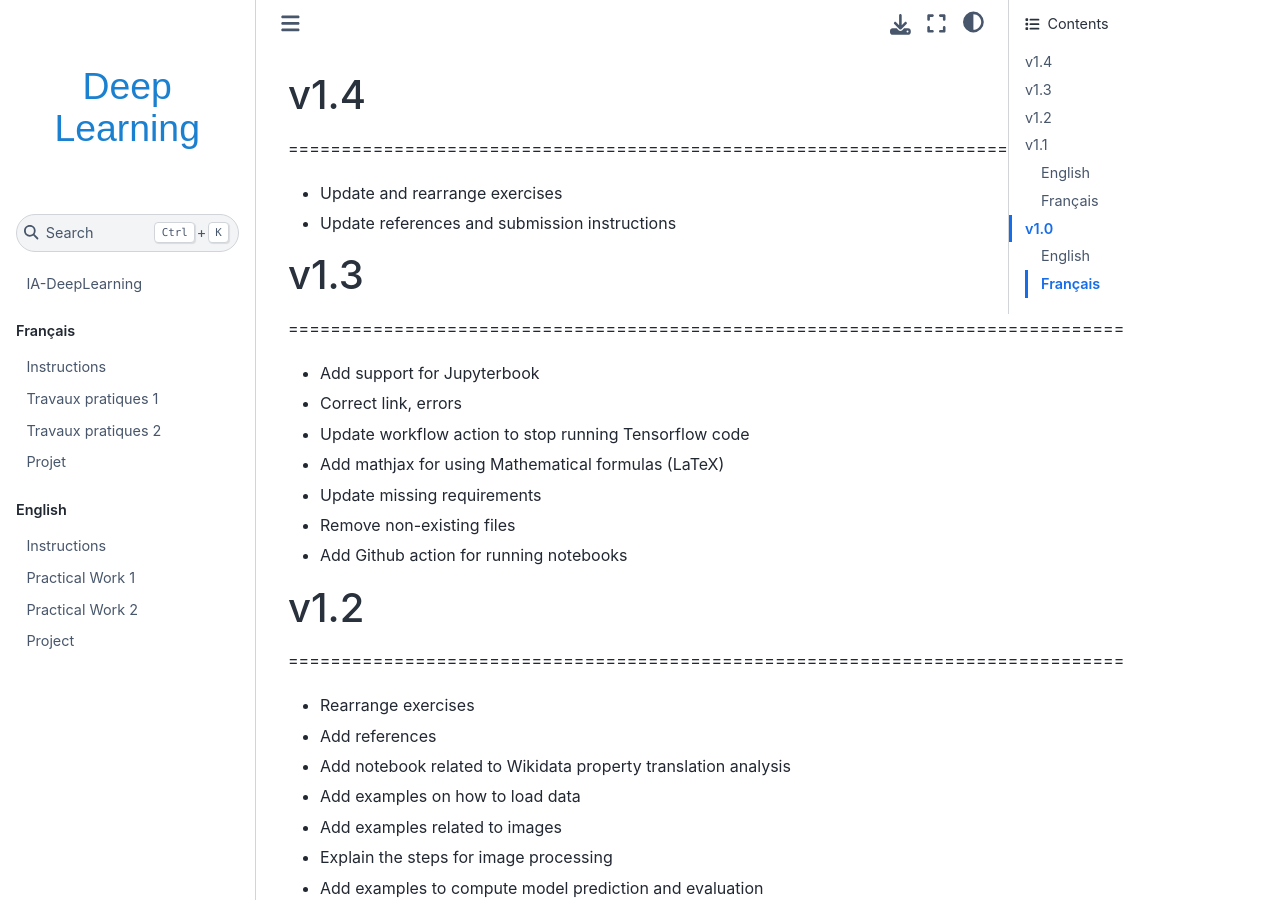
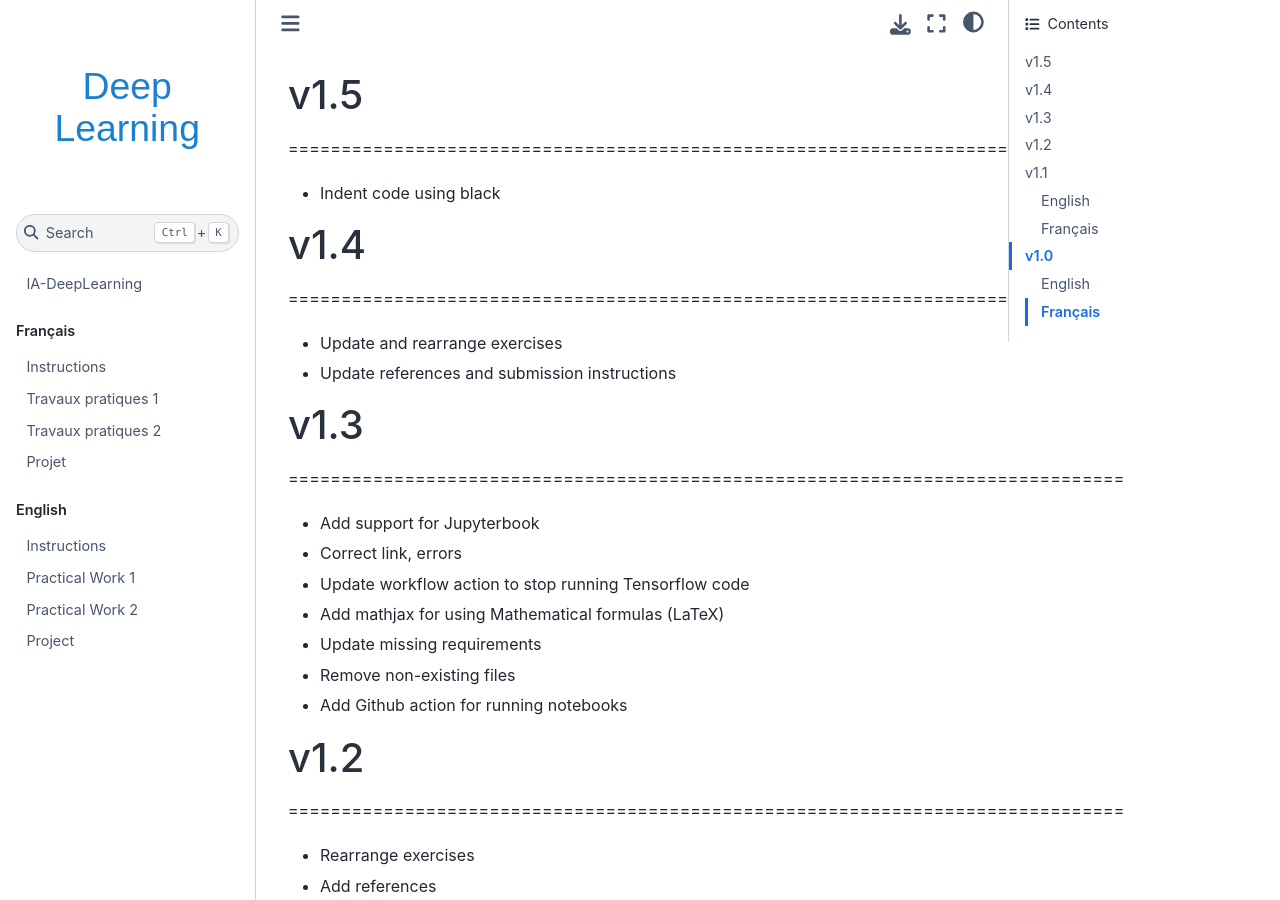
Before and after one commit to rodologie/IA-DeepLearning, a Jupyter Book: the page built from RELEASE.md, in a window 1280 px wide and 900 px high. Built offline with Jupyter Book 1.0.4 settings and Sphinx 7.4.7 and the Sphinx Book theme 1.1.4, drawn with Linux system fonts in a browser that asks for light colours.

Commit message:
Update RELEASE.md

```diff
--- a/RELEASE.md
+++ b/RELEASE.md
@@ -1,3 +1,7 @@
+# v1.5
+===============================================================================
+- Indent code using black
+
 # v1.4
 ===============================================================================
 - Update and rearrange exercises
```
